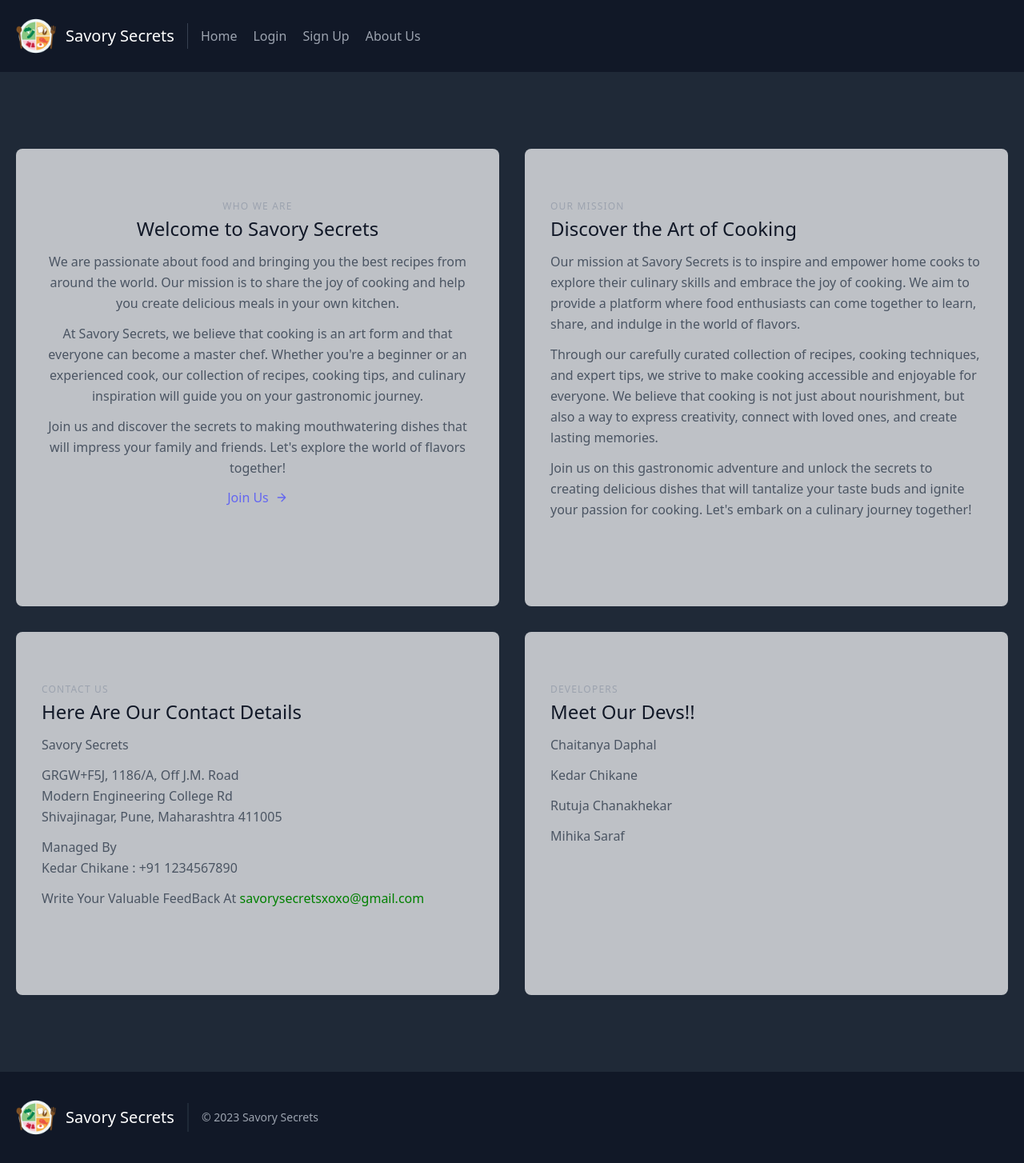
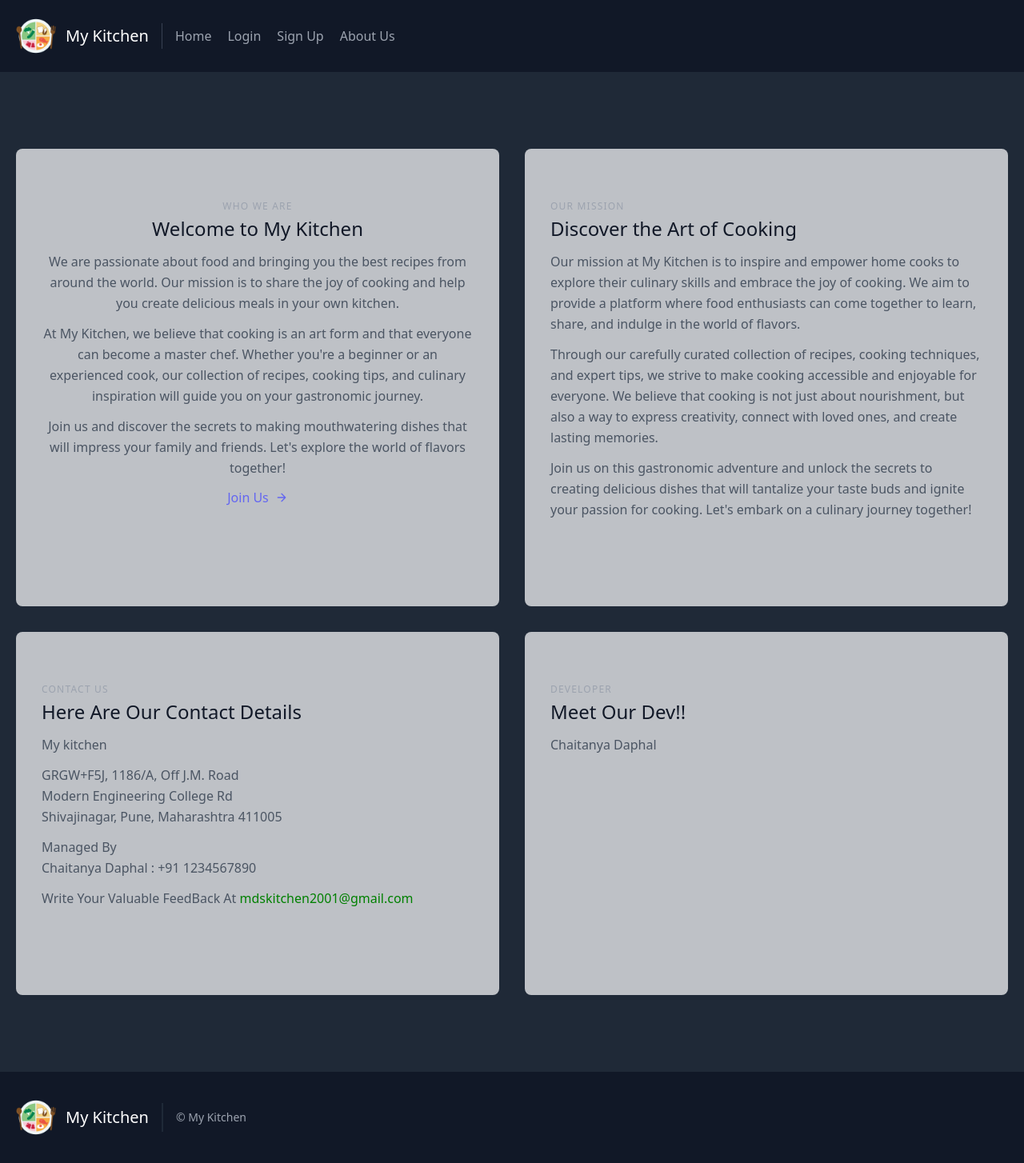
Before and after one commit to cd1364/Food-Blog-Website, a Flask app: page /about_us in a window 1280 px wide. Shown: the whole page at 80% size. Run offline with Flask 3, Linux system fonts and the light colour scheme; some libraries are stand-ins or nearby versions.

Commit message:
Some local changes

```diff
--- a/app.py
+++ b/app.py
@@ -3,12 +3,12 @@ from flask_bcrypt import Bcrypt
 import functions
 from flask_login import LoginManager, UserMixin, login_user, current_user, logout_user, login_required
 from flask_pymongo import PyMongo
-from flask_pymongo import ObjectId
+from bson.objectid import ObjectId
 import random
 from functools import wraps
 
 app = Flask(__name__)
-app.config["MONGO_URI"] = "mongodb://localhost:27017/ADBMS_Project"
+app.config["MONGO_URI"] = "mongodb://localhost:27017/mds_kitchen"
 
 mongo = PyMongo(app)
 bcrypt = Bcrypt(app)
--- a/templates/about_us.html
+++ b/templates/about_us.html
@@ -8,9 +8,9 @@
         <div class="p-4 md:w-1/2">
           <div class="h-full bg-gray-100 bg-opacity-75 px-8 pt-16 pb-24 rounded-lg overflow-hidden text-center relative">
             <h2 class="tracking-widest text-xs title-font font-medium text-gray-400 mb-1">WHO WE ARE</h2>
-            <h1 class="title-font sm:text-2xl text-xl font-medium text-gray-900 mb-3">Welcome to Savory Secrets</h1>
+            <h1 class="title-font sm:text-2xl text-xl font-medium text-gray-900 mb-3">Welcome to My Kitchen</h1>
             <p class="leading-relaxed mb-3">We are passionate about food and bringing you the best recipes from around the world. Our mission is to share the joy of cooking and help you create delicious meals in your own kitchen.</p>
-            <p class="leading-relaxed mb-3">At Savory Secrets, we believe that cooking is an art form and that everyone can become a master chef. Whether you're a beginner or an experienced cook, our collection of recipes, cooking tips, and culinary inspiration will guide you on your gastronomic journey.</p>
+            <p class="leading-relaxed mb-3">At My Kitchen, we believe that cooking is an art form and that everyone can become a master chef. Whether you're a beginner or an experienced cook, our collection of recipes, cooking tips, and culinary inspiration will guide you on your gastronomic journey.</p>
             <p class="leading-relaxed mb-3">Join us and discover the secrets to making mouthwatering dishes that will impress your family and friends. Let's explore the world of flavors together!</p>
             {% if user.is_authenticated %}
             <a class="text-indigo-500 inline-flex items-center">Thank You For Being A Part Of Our Community! <br>Let's Share Some Love Through Food.....
@@ -31,7 +31,7 @@
           <div class="flex flex-col h-full bg-gray-100 bg-opacity-75 px-8 pt-16 pb-24 rounded-lg overflow-hidden">
             <h2 class="tracking-widest text-xs title-font font-medium text-gray-400 mb-1">OUR MISSION</h2>
             <h1 class="title-font sm:text-2xl text-xl font-medium text-gray-900 mb-3">Discover the Art of Cooking</h1>
-            <p class="leading-relaxed mb-3">Our mission at Savory Secrets is to inspire and empower home cooks to explore their culinary skills and embrace the joy of cooking. We aim to provide a platform where food enthusiasts can come together to learn, share, and indulge in the world of flavors.</p>
+            <p class="leading-relaxed mb-3">Our mission at My Kitchen is to inspire and empower home cooks to explore their culinary skills and embrace the joy of cooking. We aim to provide a platform where food enthusiasts can come together to learn, share, and indulge in the world of flavors.</p>
             <p class="leading-relaxed mb-3">Through our carefully curated collection of recipes, cooking techniques, and expert tips, we strive to make cooking accessible and enjoyable for everyone. We believe that cooking is not just about nourishment, but also a way to express creativity, connect with loved ones, and create lasting memories.</p>
             <p class="leading-relaxed mb-3">Join us on this gastronomic adventure and unlock the secrets to creating delicious dishes that will tantalize your taste buds and ignite your passion for cooking. Let's embark on a culinary journey together!</p>
 
@@ -41,21 +41,18 @@
           <div class="flex flex-col h-full bg-gray-100 bg-opacity-75 px-8 pt-16 pb-24 rounded-lg overflow-hidden">
             <h2 class="tracking-widest text-xs title-font font-medium text-gray-400 mb-1">CONTACT US</h2>
             <h1 class="title-font sm:text-2xl text-xl font-medium text-gray-900 mb-3">Here Are Our Contact Details</h1>
-            <p class="leading-relaxed mb-3">Savory Secrets</p>
+            <p class="leading-relaxed mb-3">My kitchen</p>
             <p class="leading-relaxed mb-3">GRGW+F5J, 1186/A, Off J.M. Road <br>Modern Engineering College Rd <br> Shivajinagar, Pune, Maharashtra 411005</p>
-            <p class="leading-relaxed mb-3">Managed By <br>Kedar Chikane : +91 1234567890</p>
-            <p class="leading-relaxed mb-3">Write Your Valuable FeedBack At <a id="mail" href="mailto: savorysecretsxoxo@gmail.com" target="_blank">savorysecretsxoxo@gmail.com</a> </p>
+            <p class="leading-relaxed mb-3">Managed By <br>Chaitanya Daphal : +91 1234567890</p>
+            <p class="leading-relaxed mb-3">Write Your Valuable FeedBack At <a id="mail" href="mailto: mdskitchen2001@gmail.com" target="_blank">mdskitchen2001@gmail.com</a> </p>
 
           </div>
         </div>
         <div class="p-4 md:w-1/2">
           <div class="flex flex-col h-full bg-gray-100 bg-opacity-75 px-8 pt-16 pb-24 rounded-lg overflow-hidden">
-            <h2 class="tracking-widest text-xs title-font font-medium text-gray-400 mb-1">DEVELOPERS</h2>
-            <h1 class="title-font sm:text-2xl text-xl font-medium text-gray-900 mb-3">Meet Our Devs!!</h1>
+            <h2 class="tracking-widest text-xs title-font font-medium text-gray-400 mb-1">DEVELOPER</h2>
+            <h1 class="title-font sm:text-2xl text-xl font-medium text-gray-900 mb-3">Meet Our Dev!!</h1>
             <p class="leading-relaxed mb-3"><a href="{{ url_for('developer', name='chaitanya') }}">Chaitanya Daphal</a></p>
-            <p class="leading-relaxed mb-3"><a href="{{ url_for('developer', name='kedar') }}">Kedar Chikane</a></p>
-            <p class="leading-relaxed mb-3"><a href="{{ url_for('developer', name='rutuja') }}">Rutuja Chanakhekar</a></p>
-            <p class="leading-relaxed mb-3"><a href="{{ url_for('developer', name='mihika') }}">Mihika Saraf</a></p>
 
           </div>
         </div>
--- a/templates/base.html
+++ b/templates/base.html
@@ -18,7 +18,7 @@
         <div class="container mx-auto flex flex-wrap p-5 flex-col md:flex-row items-center">
           <a class="flex title-font font-medium items-center text-white mb-4 md:mb-0">
             <img src="/static/images/logo.png" alt="Logo" style="height: 50px">
-            <span class="ml-3 text-xl">Savory Secrets</span>
+            <span class="ml-3 text-xl">My Kitchen</span>
           </a>
           <nav class="md:mr-auto md:ml-4 md:py-1 md:pl-4 md:border-l md:border-gray-700	flex flex-wrap items-center text-base justify-center">
             <a href="{{url_for('home')}}" class="mr-5 hover:text-white">Home</a>
@@ -48,9 +48,9 @@
         <div class="container px-5 py-8 mx-auto flex items-center sm:flex-row flex-col">
           <a class="flex title-font font-medium items-center text-white mb-4 md:mb-0">
             <img src="/static/images/logo.png" alt="Logo" style="height: 50px">
-            <span class="ml-3 text-xl">Savory Secrets</span>
+            <span class="ml-3 text-xl">My Kitchen</span>
           </a>
-          <p class="text-sm text-gray-400 sm:ml-4 sm:pl-4 sm:border-l-2 sm:border-gray-800 sm:py-2 sm:mt-0 mt-4">© 2023 Savory Secrets
+          <p class="text-sm text-gray-400 sm:ml-4 sm:pl-4 sm:border-l-2 sm:border-gray-800 sm:py-2 sm:mt-0 mt-4">© My Kitchen
 
           </p>
 
```
Also changed, not shown: templates/blog.html (+19 -3 lines), templates/chaitanya.html (+3 -6 lines), templates/kedar.html (deleted, +0 -40 lines), templates/mihika.html (deleted, +0 -49 lines), templates/rutuja.html (deleted, +0 -47 lines), 1 other file.
